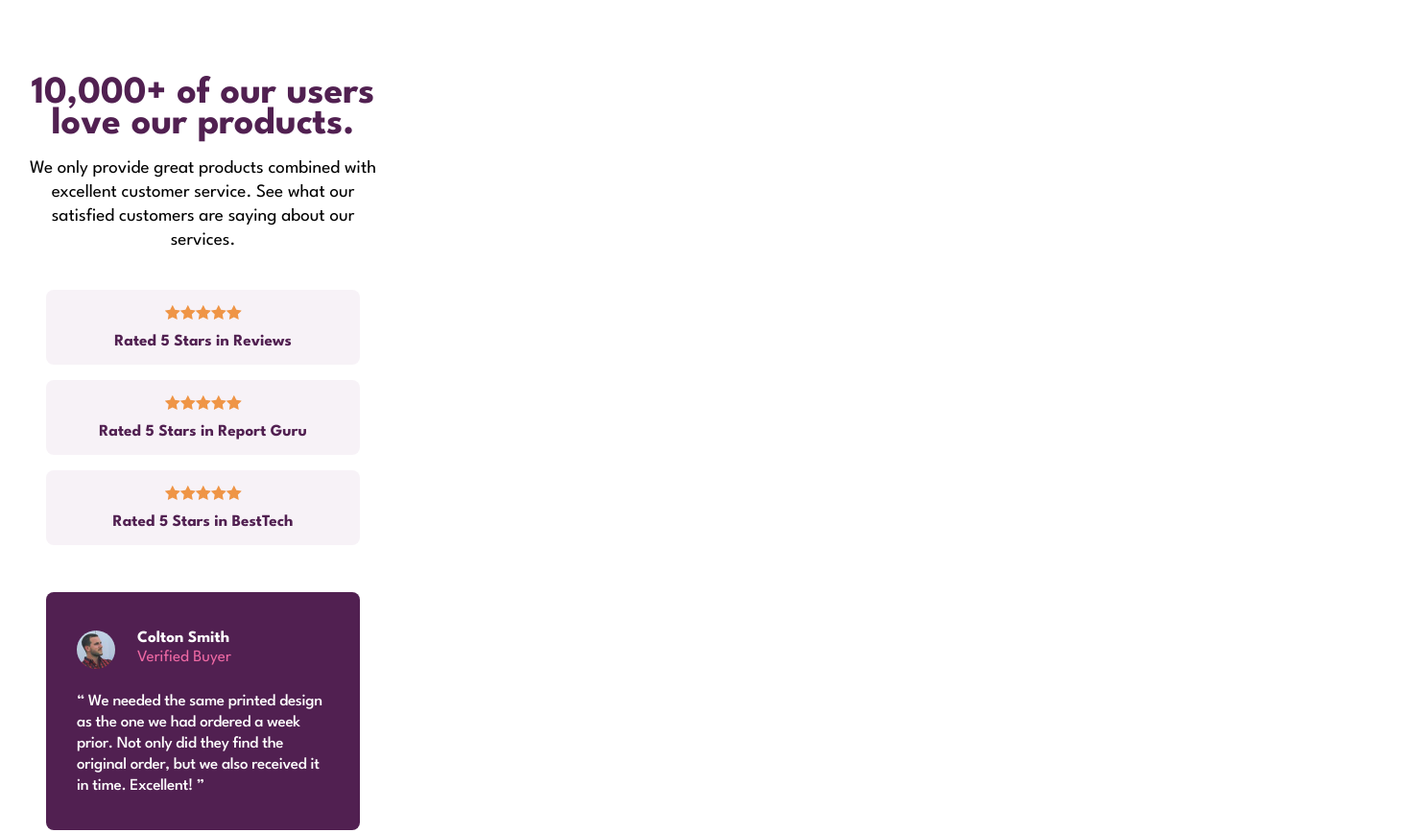
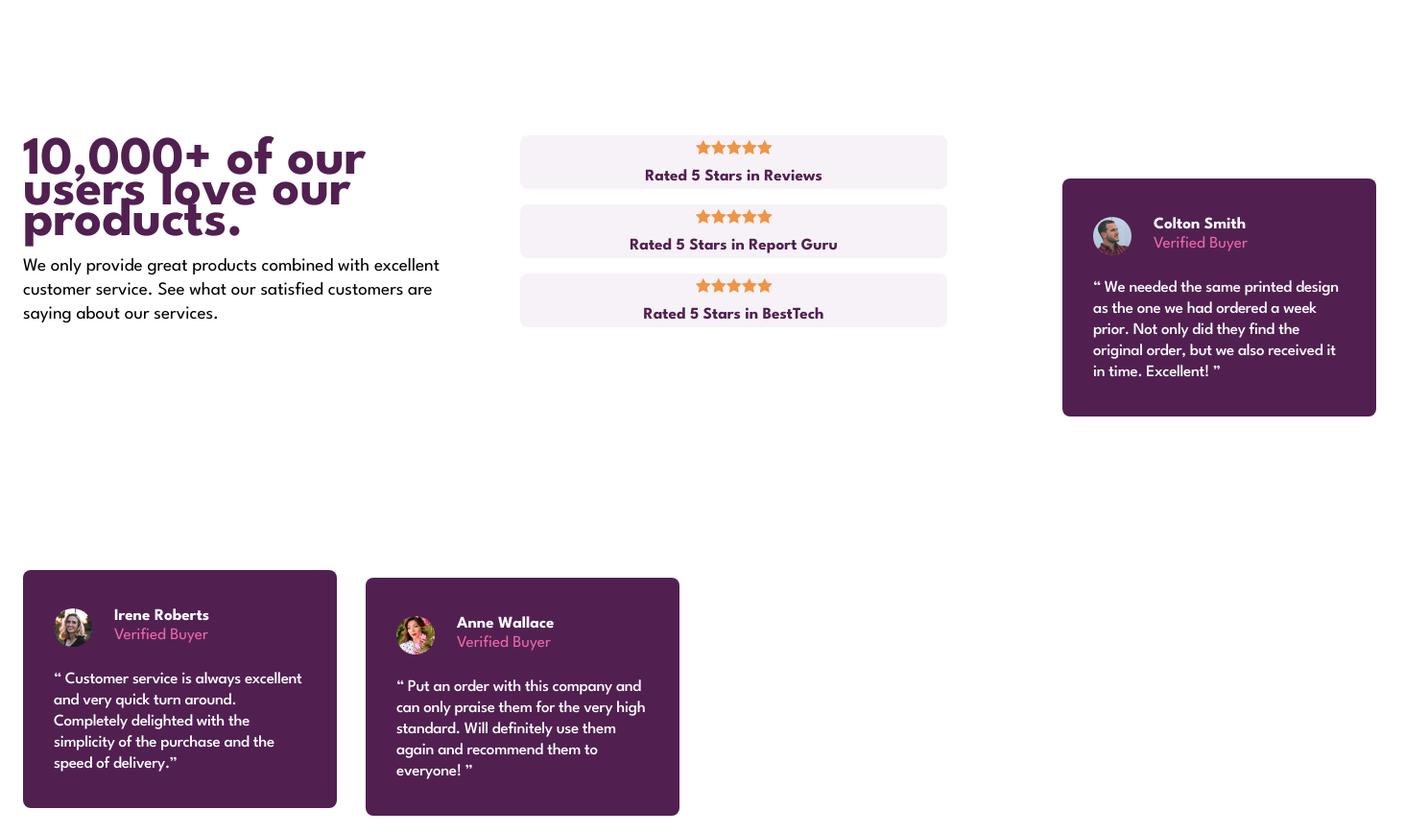
Before and after one commit to XavierVelasquezSoto/flexbox-week-1-4-, a plain HTML site: page index.html in a window 1280 px wide. Shown: the top 868 px of the page at 96% size, 1464 px wide, since content can reach past the window. Drawn offline with Linux system fonts and the light colour scheme.

Commit message:
update /

```diff
--- a/css/style.css
+++ b/css/style.css
@@ -36,7 +36,6 @@ body {
 }
 
 .container{
-  position: relative;
   display: flex;
   flex-direction: column;
   width: 375px;
@@ -44,16 +43,20 @@ body {
   margin: 82px 24px 99px 24px;
 }
 
-@media screen and (width>768){
+@media screen and (width>768px){
   .container{
     width: 1440px;
     height: 800px;
-
+    display: flex;
+    flex-direction: row;
+    justify-content: flex-start;
+    align-items: center;
+    flex-wrap: wrap;
   }
 }
 
 
-.header{
+.top{
   margin-right: auto;
   margin-left: auto;
   margin-bottom: 39px;
@@ -161,6 +164,8 @@ body {
 
 }
 
+
+
 .photo-text-1{
   display: flex;
   padding-top: 40px;
@@ -262,3 +267,74 @@ body {
 .name-verified-3{
   margin-left: 23px;
 }
+
+@media screen and (width>768px){
+  .top{
+    margin: 0;
+    width: 445px;
+    height: 245px;
+  }
+  .title{
+    font-size: 56px;
+    text-align: left;
+  }
+  .text{
+    font-size: 19px;
+    text-align: left;
+  }
+
+}
+
+@media screen and (width>768){
+  .three-pack{
+    width: 540px;
+    height: 200px;
+  }
+}
+
+
+
+@media screen and (width>768px){
+  .one{
+    width: 445px;
+    height: 56px;
+  }
+}
+
+@media screen and (width>768px){
+  .two{
+    width: 445px;
+    height: 56px;
+  }
+}
+
+@media screen and (width>768px){
+  .three{
+    width: 445px;
+    height: 56px;
+  }
+}
+
+
+
+@media screen and (width>768px){
+  .purple-1{
+  margin-left: 165px;
+  margin-right: 30px;
+  margin-top: 71px;
+  }
+}
+
+@media screen and (width>768px){
+  .purple-2{
+    margin-top: 87px;
+  margin-right: 30px;
+  }
+}
+
+@media screen and (width>768px){
+  .purple-3{
+    margin-top: 103px;
+
+  }
+}
--- a/index.html
+++ b/index.html
@@ -15,7 +15,7 @@
   </head>
   <body>
     <div class="container">
-      <div class="Header">
+      <div class="top">
         <h1 class="title">10,000+ of our users love our products.</h1>
         <p class="text">
           We only provide great products combined with excellent customer
@@ -115,7 +115,7 @@
           <h2 class="subtitle">Rated 5 Stars in BestTech</h2>
         </div>
       </div>
-
+      <div>
         <div class="purple-1">
           <div class="photo-text-1">
             <img
@@ -130,12 +130,14 @@
           </div>
           <div class="text-purple-div">
             <p class="text-purple">
-            “ We needed the same printed design as the one we had ordered a week
-            prior. Not only did they find the original order, but we also
+              “ We needed the same printed design as the one we had ordered a
+              week prior. Not only did they find the original order, but we also
               received it in time. Excellent! ”
             </p>
           </div>
         </div>
+      </div>
+      <div>
         <div class="purple-2">
           <div class="photo-text-2">
             <img
@@ -156,6 +158,8 @@
             </p>
           </div>
         </div>
+      </div>
+      <div>
         <div class="purple-3">
           <div class="photo-text-3">
             <img
@@ -177,5 +181,6 @@
           </div>
         </div>
       </div>
+    </div>
   </body>
 </html>
```
Lines whose indentation alone changed are shown as unchanged.
